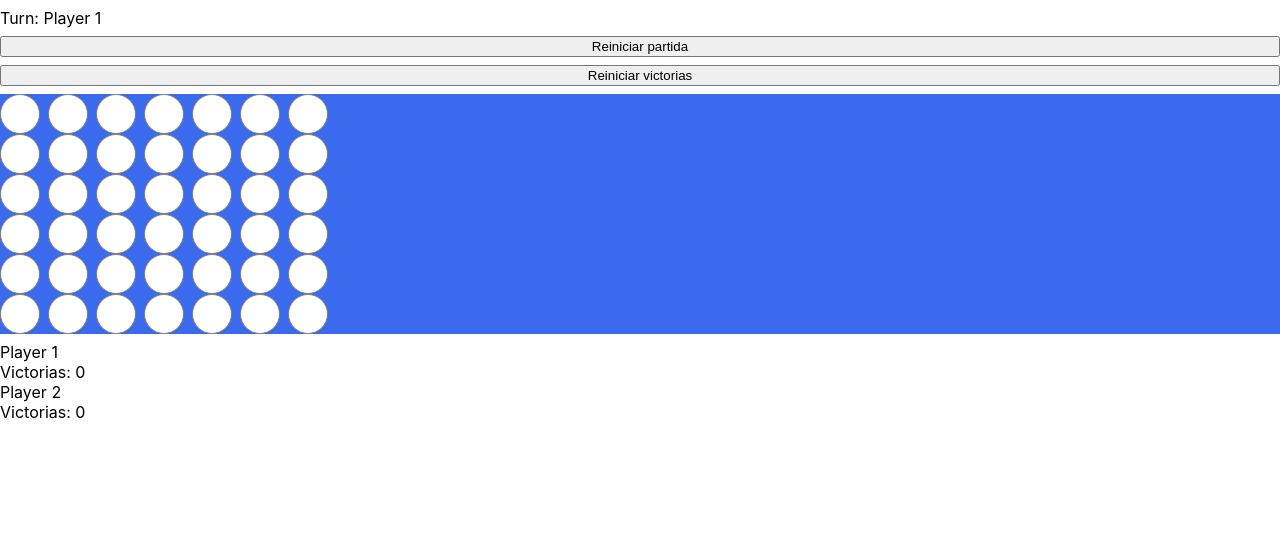
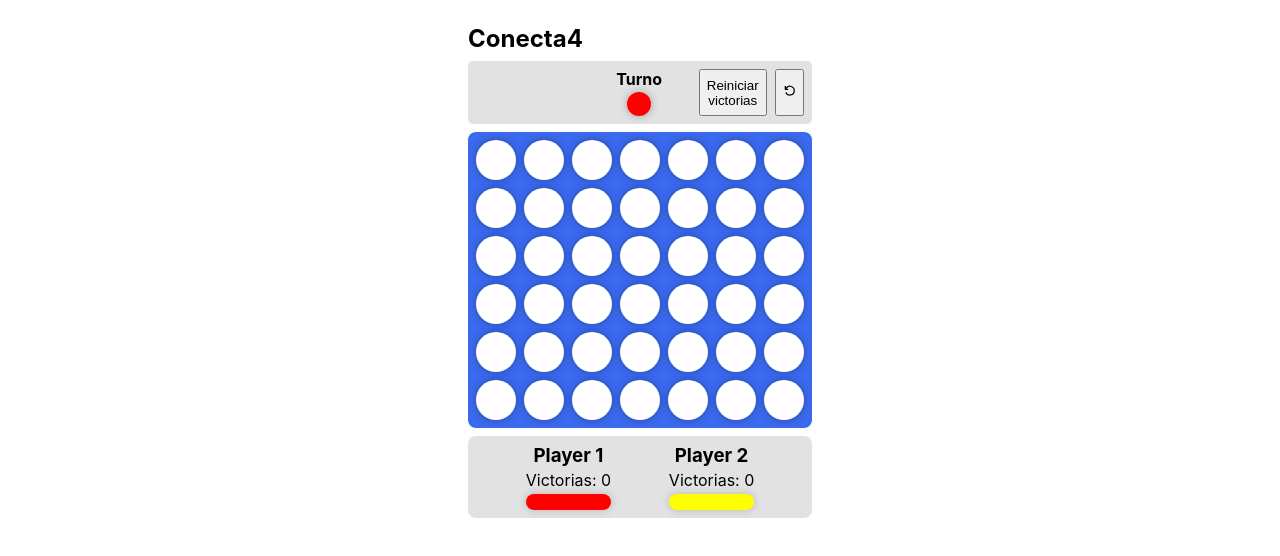
Before and after one commit to JPerezC92/connect4, a Next.js app: page / in a window 1280 px wide. Shown: the top 556 px of the page. Built offline with nearby package versions, Linux system fonts and the light colour scheme.

Commit message:
CREATED - Styles

```diff
--- a/package.json
+++ b/package.json
@@ -12,7 +12,8 @@
     "next": "12.1.0",
     "react": "17.0.2",
     "react-dom": "17.0.2",
-    "sass": "^1.49.9"
+    "react-icons": "4.3.1",
+    "sass": "1.49.9"
   },
   "devDependencies": {
     "@types/node": "17.0.18",
--- /dev/null
+++ b/src/Infrastructure/Connect4Screen/Connect4Screen.module.scss
@@ -0,0 +1,88 @@
+.Connect4Screen {
+  display: grid;
+  gap: 0.5rem;
+  grid-template-rows: repeat(4, auto);
+  max-width: min-content;
+  margin: 1.5rem auto;
+
+  h1 {
+    font-size: 1.5rem;
+    margin: 0;
+  }
+}
+
+.Connect4ScreenHeader {
+  background-color: rgb(226, 226, 226);
+  border-radius: 0.3rem;
+  display: grid;
+  gap: 0.5rem;
+  grid-template-columns: repeat(3, 1fr);
+  padding: 0.5rem;
+}
+
+.Header_actions {
+  display: flex;
+  gap: 0.5rem;
+}
+
+.Header_turn {
+  display: flex;
+  flex-direction: column;
+  align-items: center;
+  gap: 0.2rem;
+
+  h2 {
+    font-size: 1rem;
+    margin: 0;
+  }
+}
+
+.Header_winner {
+  display: flex;
+  flex-direction: column;
+  gap: 0.2rem;
+
+  h2 {
+    font-size: 1rem;
+    margin: 0;
+  }
+}
+
+.Circle_small {
+  border-radius: 50%;
+  height: 1.5rem;
+  width: 1.5rem;
+  box-shadow: 0 0 0.5rem 0 rgba(0, 0, 0, 0.3);
+}
+
+.Circle_medium {
+  border-radius: 50%;
+  border: none;
+  height: 2.5rem;
+  width: 2.5rem;
+  box-shadow: 0 0 0.5rem 0 rgba(0, 0, 0, 0.3);
+}
+
+.Connect4ScreenBoard {
+  background-color: #3b6aee;
+  border-radius: 0.5rem;
+  display: flex;
+  flex-direction: column;
+  gap: 0.5rem;
+  padding: 0.5rem;
+}
+
+.Connect4ScreenBoard_row {
+  display: flex;
+  gap: 0.5rem;
+}
+
+.Connect4ScreenPlayersBoard {
+  background-color: rgb(226, 226, 226);
+  border-radius: 0.5rem;
+  display: flex;
+  flex-direction: row;
+  gap: 0.5rem;
+  justify-content: space-evenly;
+  padding: 0.5rem;
+}
--- a/src/Infrastructure/Connect4Screen/Connect4Screen.tsx
+++ b/src/Infrastructure/Connect4Screen/Connect4Screen.tsx
@@ -1,6 +1,10 @@
 import { FC } from "react";
+
 import { PlayerInfo } from "../PlayerInfo";
 import { useConnect4 } from "./useConnect4";
+import { VscDebugRestart } from "react-icons/vsc";
+
+import styles from "./Connect4Screen.module.scss";
 
 export const Connect4Screen: FC = () => {
   const {
@@ -15,43 +19,52 @@ export const Connect4Screen: FC = () => {
   } = useConnect4();
 
   return (
-    <div
-      style={{
-        display: "flex",
-        flexDirection: "column",
-        gap: ".5rem",
-      }}
-    >
-      <span>{winner && `Winner: ${winner.name}`}</span>
-      <span>{playerTurn && `Turn: ${playerTurn.name}`}</span>
+    <main className={styles.Connect4Screen}>
+      <h1>Conecta4</h1>
+      <header className={styles.Connect4ScreenHeader}>
+        <span className={styles.Header_winner}>
+          {winner && (
+            <>
+              <h2>Winner</h2>
+              <h2>{winner.name}</h2>
+            </>
+          )}
+        </span>
 
-      <button type="button" onClick={() => restartGame({ gameStartingMove })}>
-        Reiniciar partida
-      </button>
+        <span className={styles.Header_turn}>
+          {playerTurn && (
+            <>
+              <h2>Turno</h2>
+              <div
+                className={styles.Circle_small}
+                style={{ backgroundColor: playerTurn.color }}
+              ></div>
+            </>
+          )}
+        </span>
 
-      <button type="button" onClick={() => restartVictories({ players })}>
-        Reiniciar victorias
-      </button>
+        <span className={styles.Header_actions}>
+          <button type="button" onClick={() => restartVictories({ players })}>
+            Reiniciar victorias
+          </button>
 
-      <div style={{ backgroundColor: "#3b6aee" }}>
+          <button
+            type="button"
+            onClick={() => restartGame({ gameStartingMove })}
+          >
+            <VscDebugRestart />
+          </button>
+        </span>
+      </header>
+
+      <div className={styles.Connect4ScreenBoard}>
         {board.value.map((row, indexY) => (
-          <div
-            key={indexY}
-            style={{
-              display: "flex",
-              gap: ".5rem",
-            }}
-          >
+          <div key={indexY} className={styles.Connect4ScreenBoard_row}>
             {row.map((token) => (
               <button
                 key={`${token.coords.x}${token.coords.y}`}
-                style={{
-                  width: "2.5rem",
-                  height: "2.5rem",
-                  backgroundColor: token.color,
-                  borderRadius: "50%",
-                  border: "1px solid gray",
-                }}
+                className={styles.Circle_medium}
+                style={{ backgroundColor: token.color }}
                 onClick={() =>
                   !winner &&
                   doMovement({
@@ -68,11 +81,11 @@ export const Connect4Screen: FC = () => {
         ))}
       </div>
 
-      <div>
+      <div className={styles.Connect4ScreenPlayersBoard}>
         {players.map((player) => (
           <PlayerInfo key={player.name} player={player} />
         ))}
       </div>
-    </div>
+    </main>
   );
 };
--- /dev/null
+++ b/src/Infrastructure/PlayerInfo/PlayerInfo.module.scss
@@ -0,0 +1,18 @@
+.PlayerInfo {
+  display: flex;
+  flex-direction: column;
+  gap: 0.2rem;
+
+  h3 {
+    font-size: 1.5rm;
+    margin: 0;
+    text-align: center;
+  }
+}
+
+.PlayerInfo_color {
+  width: 100%;
+  height: 1rem;
+  border-radius: 0.5rem;
+  box-shadow: 0 0 0.5rem 0 rgba(0, 0, 0, 0.2);
+}
--- a/src/Infrastructure/PlayerInfo/PlayerInfo.tsx
+++ b/src/Infrastructure/PlayerInfo/PlayerInfo.tsx
@@ -1,11 +1,17 @@
 import { FC } from "react";
 import { Player } from "src/Domain/Player";
 
+import styles from "./PlayerInfo.module.scss";
+
 export const PlayerInfo: FC<{ player: Player }> = ({ player }) => {
   return (
-    <span>
-      <div>{player.name}</div>
+    <span className={styles.PlayerInfo}>
+      <h3>{player.name}</h3>
       <div>Victorias: {player.wonGames()}</div>
+      <div
+        className={styles.PlayerInfo_color}
+        style={{ backgroundColor: player.color }}
+      ></div>
     </span>
   );
 };
```
Also changed, not shown: 1 other file (tests, documents, lock files or other folders).
